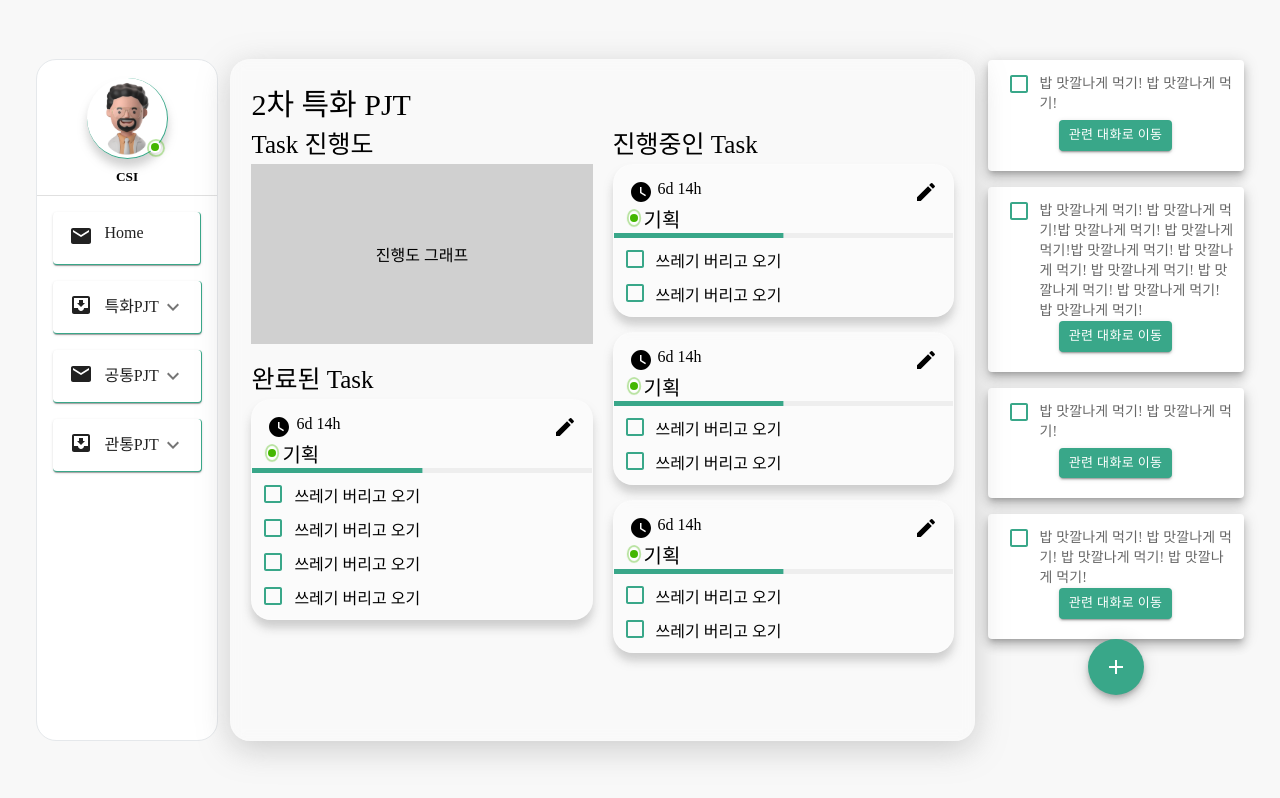
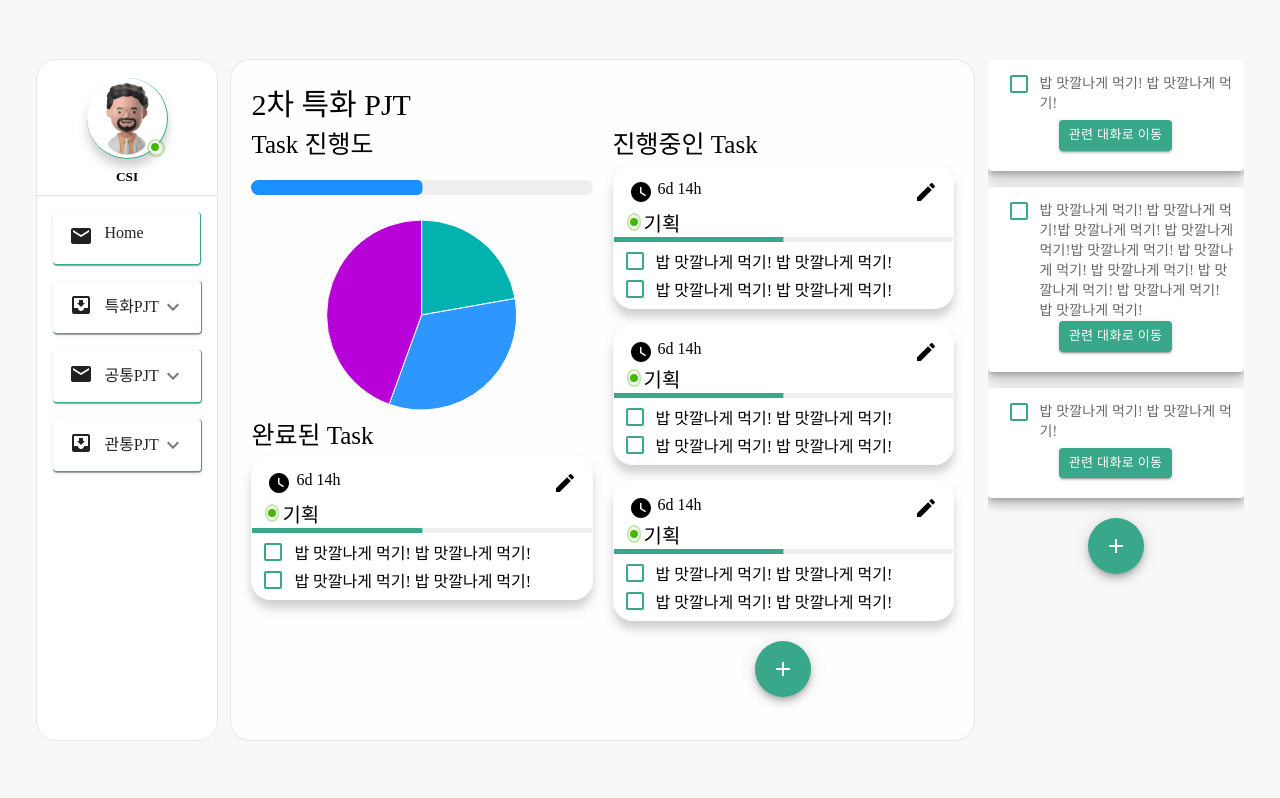
Before and after one commit to yty455/Chat-Shire, a React (Create React App) app in the folder frontend/: page /task in a window 1280 px wide. Built offline with nearby package versions, Linux system fonts and the light colour scheme; a web font is replaced by a local one.

Commit message:
[FIX] : 태스크 페이지

```diff
--- a/frontend/src/components/common2/IndivTask.module.css
+++ b/frontend/src/components/common2/IndivTask.module.css
@@ -7,7 +7,7 @@
     /* display: flex; */
     /* justify-content: flex-end; */
   margin-left: 1vw;
-  /* overflow: scroll; */
+  overflow: scroll;
 
 }
 
@@ -67,3 +67,10 @@
   text-decoration-color: #39A789;
   text-decoration-thickness: 2px;
 }
+.scroll::-webkit-scrollbar {
+  display: none;
+}
+
+.indivDiv::-webkit-scrollbar {
+  display: none;
+}
--- a/frontend/src/components/common2/IndivTask.tsx
+++ b/frontend/src/components/common2/IndivTask.tsx
@@ -29,7 +29,6 @@ export default function SimpleContainer() {
     { id: 1, isChecked: false, content: '밥 맛깔나게 먹기! 밥 맛깔나게 먹기!', isEditing:false },
     { id: 2, isChecked: false, content: '밥 맛깔나게 먹기! 밥 맛깔나게 먹기!밥 맛깔나게 먹기! 밥 맛깔나게 먹기!밥 맛깔나게 먹기! 밥 맛깔나게 먹기! 밥 맛깔나게 먹기! 밥 맛깔나게 먹기! 밥 맛깔나게 먹기! 밥 맛깔나게 먹기!', isEditing:false },
     { id: 3, isChecked: false, content: '밥 맛깔나게 먹기! 밥 맛깔나게 먹기!', isEditing:false },
-    { id: 4, isChecked: false, content: '밥 맛깔나게 먹기! 밥 맛깔나게 먹기! 밥 맛깔나게 먹기! 밥 맛깔나게 먹기!', isEditing:false },
     // ...
 ]);
 
@@ -92,7 +91,7 @@ return (
       </Grid>
     </Box>
 
-    <Fab sx={{ mr: 'auto', ml: 'auto', display:'flex',justifyContent:'center' }} color="greenary" aria-label="add" onClick={addCheckbox}>
+    <Fab sx={{ mt: '20px', mr: 'auto', ml: 'auto', display:'flex',justifyContent:'center' }} color="greenary" aria-label="add" onClick={addCheckbox}>
     <AddIcon/>
     </Fab>
   </div>
--- a/frontend/src/components/common2/TeamTask.module.css
+++ b/frontend/src/components/common2/TeamTask.module.css
@@ -6,11 +6,11 @@
   margin: 0 0 0 0;
   border-radius: 20px;
   /* border: 1px solid rgb(222, 222, 222); */
-  background: rgba(255, 255, 255, 0.2);
-  box-shadow: 0 8px 32px 0 rgba(131, 131, 131, 0.37);
+  background: rgba(255, 255, 255, 0.8);
+  /* box-shadow: 0 8px 32px 0 rgba(131, 131, 131, 0.37); */
   backdrop-filter: blur(7px);
   -webkit-backdrop-filter: blur(7px);
-  border: 1px solid rgba(255, 255, 255, 0.18);
+  border: 1px solid rgba(197, 197, 197, 0.4);
 }
 
 .messageLeftTitle {
@@ -29,7 +29,6 @@
   overflow: hidden;
   word-wrap: break-word;
   /* padding: 6px 10px; */
-
   display: flex;
   justify-content: start;
 }
@@ -66,8 +65,7 @@
   margin-bottom: 15px;
   &:hover {
     box-shadow: -2px -2px 5px white, 2px 2px 5px #babecc;
-  }
-}
+  }}
 
 .taskHeader {
   display: flex;
@@ -104,3 +102,25 @@
   margin: 5px 0;
   font-family: "preRg";
 }
+.checked {
+  text-decoration: line-through;
+  /* text-decoration-style: wavy; */
+  text-decoration-color: #39A789;
+  text-decoration-thickness: 2px;
+  margin: 0
+}
+
+.taskContent {
+  margin: 0;
+  padding: 0;
+  align-items: center;
+  display: flex;
+}
+
+.scroll::-webkit-scrollbar {
+  display: none;
+}
+
+.taskContainer::-webkit-scrollbar {
+  display: none;
+}
--- a/frontend/src/components/common2/TeamTask.tsx
+++ b/frontend/src/components/common2/TeamTask.tsx
@@ -1,4 +1,4 @@
-import React from 'react'
+import React, {useState} from 'react'
 import styles from './TeamTask.module.css'
 import WatchLaterIcon from '@mui/icons-material/WatchLater';
 import CreateIcon from '@mui/icons-material/Create';
@@ -6,6 +6,27 @@ import Checkbox from '@mui/material/Checkbox';
 import Badge from "@mui/material/Badge";
 import { styled } from "@mui/material/styles";
 import LinearProgress, { linearProgressClasses } from '@mui/material/LinearProgress';
+import { PieChart } from '@mui/x-charts/PieChart';
+import Box from '@mui/material/Box';
+import Button from '@mui/material/Button';
+import Grid from '@mui/material/Grid';
+import Paper from '@mui/material/Paper';
+import Typography from '@mui/material/Typography';
+import Fab from '@mui/material/Fab';
+import AddIcon from '@mui/icons-material/Add';
+
+
+
+
+const pieParams = { height: 200, margin: { right: 5 } };
+const palette = ['red', 'blue', 'green'];
+
+type CheckboxItem = {
+  id: number;
+  isChecked: boolean;
+  content: string;
+  isEditing: boolean;
+};
 
 const BorderLinearProgress = styled(LinearProgress)(({ theme }) => ({
   height: 5,
@@ -19,6 +40,20 @@ const BorderLinearProgress = styled(LinearProgress)(({ theme }) => ({
     backgroundColor: theme.palette.mode === 'light' ? '#39A789' : '#308fe8',
   },
 }));
+
+const AllBorderLinearProgress = styled(LinearProgress)(({ theme }) => ({
+  height: 15,
+  borderRadius: 8,
+  margin: '20px 0',
+  [`&.${linearProgressClasses.colorPrimary}`]: {
+    backgroundColor: theme.palette.grey[theme.palette.mode === 'light' ? 200 : 800],
+  },
+  [`& .${linearProgressClasses.bar}`]: {
+    borderRadius: 5,
+    backgroundColor: theme.palette.mode === 'light' ? '#1a90ff' : '#308fe8',
+  },
+}));
+
 
 const StyledBadge = styled(Badge)(({ theme }) => ({
   "& .MuiBadge-badge": {
@@ -50,6 +85,36 @@ const StyledBadge = styled(Badge)(({ theme }) => ({
 }));
 
 export default function TeamTask() {
+
+  const [checkboxItems, setCheckboxItems] = useState<CheckboxItem[]>([
+    { id: 1, isChecked: false, content: '밥 맛깔나게 먹기! 밥 맛깔나게 먹기!', isEditing:false },
+    { id: 2, isChecked: false, content: '밥 맛깔나게 먹기! 밥 맛깔나게 먹기!', isEditing:false },
+    // ...
+]);
+
+const handleCheckboxChange = (id:number) => () =>{
+  setCheckboxItems((prevItems) =>
+    prevItems.map((item) =>
+      item.id === id
+        ? {...item,isChecked:!item.isChecked}
+        : item)
+    );
+}
+
+const addCheckbox = () => {
+  const newId = checkboxItems.length + 1;
+  setCheckboxItems([...checkboxItems, { id:newId , isChecked:false,content:'',isEditing:true }]);
+}
+
+const handleContentChange = (id:number) => (event:any) =>{
+  setCheckboxItems((prevItems) =>
+    prevItems.map((item) =>
+      item.id === id
+        ? {...item,content:event.target.value,isEditing:false}
+        : item)
+    );
+}
+
   return (
     <div className={styles.container}>
       <div>
@@ -58,7 +123,16 @@ export default function TeamTask() {
       <div style={{display:'flex',justifyContent:'space-around'}}>
         <div style={{padding:'0 0 20px 20px',width:'50%'}}>
           <p className={styles.taskProgress}>Task 진행도</p>
-          <div className={styles.progressBar}>진행도 그래프</div>
+          {/* <div className={styles.progressBar}> */}
+            <AllBorderLinearProgress variant="determinate" value={50} />
+            <Box flexGrow={1}>
+        <PieChart
+          series={[{ data: [{ value: 10 }, { value: 15 }, { value: 20 }] }]}
+          {...pieParams}
+        />
+      </Box>
+
+          {/* </div> */}
           <p className={styles.taskProgress}>완료된 Task</p>
 
           <div className={styles.taskContainer}>
@@ -67,7 +141,8 @@ export default function TeamTask() {
                 <WatchLaterIcon/>
                 <p className={styles.dday}> 6d 14h</p>
               </div>
-              <CreateIcon/>
+              <div onClick={addCheckbox}>
+              <CreateIcon/></div>
             </div>
             <div className={styles.stepStatus}>
               <StyledBadge
@@ -80,34 +155,27 @@ export default function TeamTask() {
             </div>
             <BorderLinearProgress variant="determinate" value={50} />
 
+            {checkboxItems.map(item=>(
+              <Grid sx={{ margin:0, padding:0 }} item key={item.id}>
                   <div className={styles.indivTask}>
                     <Checkbox
-                sx={{color:'#39A789','&.Mui-checked':{color:'#39A789'}}}
-                style={{height:'10px',margin:'7px 0'}}
+                    sx={{color: '#39A789', '&.Mui-checked': { color: '#39A789'}}}
+                    style={{height:'20px', margin:'4px 0'}}
+                    checked ={item.isChecked}
+                    onChange ={handleCheckboxChange(item.id)}
                     />
-                <p className={styles.task}>쓰레기 버리고 오기</p>
+                    {
+                      item.isEditing ?
+                      <input type="text" onBlur ={handleContentChange(item.id)} placeholder="내용을 입력하세요"/> :
+                      <p className={`${styles.taskContent} ${item.isChecked? styles.checked:''}`}>
+                        {item.content}
+                      </p>
+                    }
                   </div>
-            <div className={styles.indivTask}>
-              <Checkbox
-                sx={{color:'#39A789','&.Mui-checked':{color:'#39A789'}}}
-                style={{height:'10px',margin:'7px 0'}}
-                />
-                <p className={styles.task}>쓰레기 버리고 오기</p>
-            </div>
-            <div className={styles.indivTask}>
-              <Checkbox
-                sx={{color:'#39A789','&.Mui-checked':{color:'#39A789'}}}
-                style={{height:'10px',margin:'7px 0'}}
-                />
-                <p className={styles.task}>쓰레기 버리고 오기</p>
-            </div>
-            <div className={styles.indivTask}>
-              <Checkbox
-                sx={{color:'#39A789','&.Mui-checked':{color:'#39A789'}}}
-                style={{height:'10px',margin:'7px 0'}}
-                />
-                <p className={styles.task}>쓰레기 버리고 오기</p>
-            </div>
+                {/* <Button sx={{marginLeft: '5px', marginBottom:'20px',fontFamily:'preRg'}} color="error" size="small" onClick={() => removeCheckbox(item.id)} variant="contained">삭제</Button> */}
+              </Grid>
+            ))}
+
           </div>
 
 
@@ -120,7 +188,8 @@ export default function TeamTask() {
                 <WatchLaterIcon/>
                 <p className={styles.dday}> 6d 14h</p>
               </div>
-              <CreateIcon/>
+              <div onClick={addCheckbox}><CreateIcon/></div>
+
             </div>
             <div className={styles.stepStatus}>
               <StyledBadge
@@ -133,20 +202,26 @@ export default function TeamTask() {
             </div>
             <BorderLinearProgress variant="determinate" value={50} />
 
+            {checkboxItems.map(item=>(
+              <Grid sx={{ margin:0, padding:0 }} item key={item.id}>
                   <div className={styles.indivTask}>
                     <Checkbox
-                sx={{color:'#39A789','&.Mui-checked':{color:'#39A789'}}}
-                style={{height:'10px',margin:'7px 0'}}
+                    sx={{color: '#39A789', '&.Mui-checked': { color: '#39A789'}}}
+                    style={{height:'20px', margin:'4px 0'}}
+                    checked ={item.isChecked}
+                    onChange ={handleCheckboxChange(item.id)}
                     />
-                <p className={styles.task}>쓰레기 버리고 오기</p>
+                    {
+                      item.isEditing ?
+                      <input type="text" onBlur ={handleContentChange(item.id)} placeholder="내용을 입력하세요"/> :
+                      <p className={`${styles.taskContent} ${item.isChecked? styles.checked:''}`}>
+                        {item.content}
+                      </p>
+                    }
                   </div>
-            <div className={styles.indivTask}>
-              <Checkbox
-                sx={{color:'#39A789','&.Mui-checked':{color:'#39A789'}}}
-                style={{height:'10px',margin:'7px 0'}}
-                />
-                <p className={styles.task}>쓰레기 버리고 오기</p>
-            </div>
+                {/* <Button sx={{marginLeft: '5px', marginBottom:'20px',fontFamily:'preRg'}} color="error" size="small" onClick={() => removeCheckbox(item.id)} variant="contained">삭제</Button> */}
+              </Grid>
+            ))}
           </div>
 
           <div className={styles.taskContainer}>
@@ -168,20 +243,26 @@ export default function TeamTask() {
             </div>
             <BorderLinearProgress variant="determinate" value={50} />
 
+            {checkboxItems.map(item=>(
+              <Grid sx={{ margin:0, padding:0 }} item key={item.id}>
                   <div className={styles.indivTask}>
                     <Checkbox
-                sx={{color:'#39A789','&.Mui-checked':{color:'#39A789'}}}
-                style={{height:'10px',margin:'7px 0'}}
+                    sx={{color: '#39A789', '&.Mui-checked': { color: '#39A789'}}}
+                    style={{height:'20px', margin:'4px 0'}}
+                    checked ={item.isChecked}
+                    onChange ={handleCheckboxChange(item.id)}
                     />
-                <p className={styles.task}>쓰레기 버리고 오기</p>
+                    {
+                      item.isEditing ?
+                      <input type="text" onBlur ={handleContentChange(item.id)} placeholder="내용을 입력하세요"/> :
+                      <p className={`${styles.taskContent} ${item.isChecked? styles.checked:''}`}>
+                        {item.content}
+                      </p>
+                    }
                   </div>
-            <div className={styles.indivTask}>
-              <Checkbox
-                sx={{color:'#39A789','&.Mui-checked':{color:'#39A789'}}}
-                style={{height:'10px',margin:'7px 0'}}
-                />
-                <p className={styles.task}>쓰레기 버리고 오기</p>
-            </div>
+                {/* <Button sx={{marginLeft: '5px', marginBottom:'20px',fontFamily:'preRg'}} color="error" size="small" onClick={() => removeCheckbox(item.id)} variant="contained">삭제</Button> */}
+              </Grid>
+            ))}
           </div>
 
           <div className={styles.taskContainer}>
@@ -203,22 +284,31 @@ export default function TeamTask() {
             </div>
             <BorderLinearProgress variant="determinate" value={50} />
 
+            {checkboxItems.map(item=>(
+              <Grid sx={{ margin:0, padding:0 }} item key={item.id}>
                   <div className={styles.indivTask}>
                     <Checkbox
-                sx={{color:'#39A789','&.Mui-checked':{color:'#39A789'}}}
-                style={{height:'10px',margin:'7px 0'}}
+                    sx={{color: '#39A789', '&.Mui-checked': { color: '#39A789'}}}
+                    style={{height:'20px', margin:'4px 0'}}
+                    checked ={item.isChecked}
+                    onChange ={handleCheckboxChange(item.id)}
                     />
-                <p className={styles.task}>쓰레기 버리고 오기</p>
+                    {
+                      item.isEditing ?
+                      <input type="text" onBlur ={handleContentChange(item.id)} placeholder="내용을 입력하세요"/> :
+                      <p className={`${styles.taskContent} ${item.isChecked? styles.checked:''}`}>
+                        {item.content}
+                      </p>
+                    }
                   </div>
-            <div className={styles.indivTask}>
-              <Checkbox
-                sx={{color:'#39A789','&.Mui-checked':{color:'#39A789'}}}
-                style={{height:'10px',margin:'7px 0'}}
-                />
-                <p className={styles.task}>쓰레기 버리고 오기</p>
+                {/* <Button sx={{marginLeft: '5px', marginBottom:'20px',fontFamily:'preRg'}} color="error" size="small" onClick={() => removeCheckbox(item.id)} variant="contained">삭제</Button> */}
+              </Grid>
+            ))}
           </div>
-          </div>
+          <Fab sx={{ mt: '20px', mr: 'auto', ml: 'auto', display:'flex',justifyContent:'center' }} color="greenary" aria-label="add" onClick={addCheckbox}>
+    <AddIcon/>
 
+</Fab>
         </div>
       </div>
     </div>
```
Also changed, not shown: frontend/src/AppRouter.tsx (+9 -1 lines), frontend/src/assets/sh.jpg (added). Lines whose indentation alone changed are shown as unchanged.
